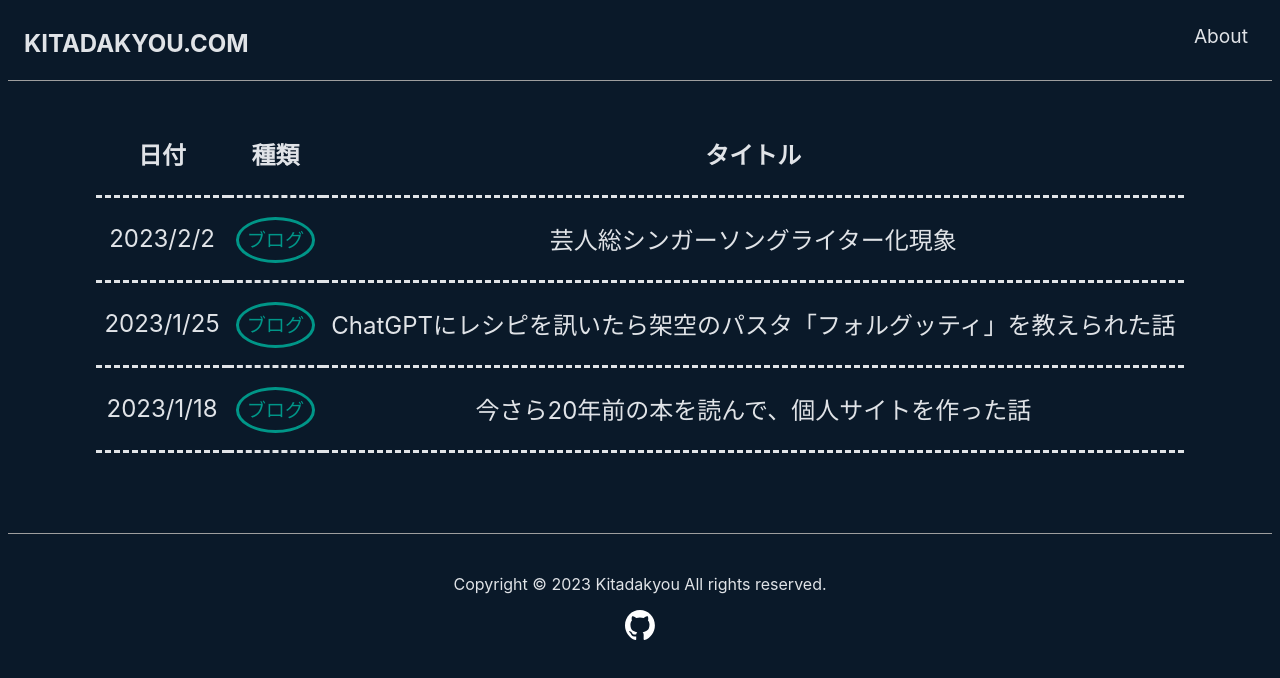
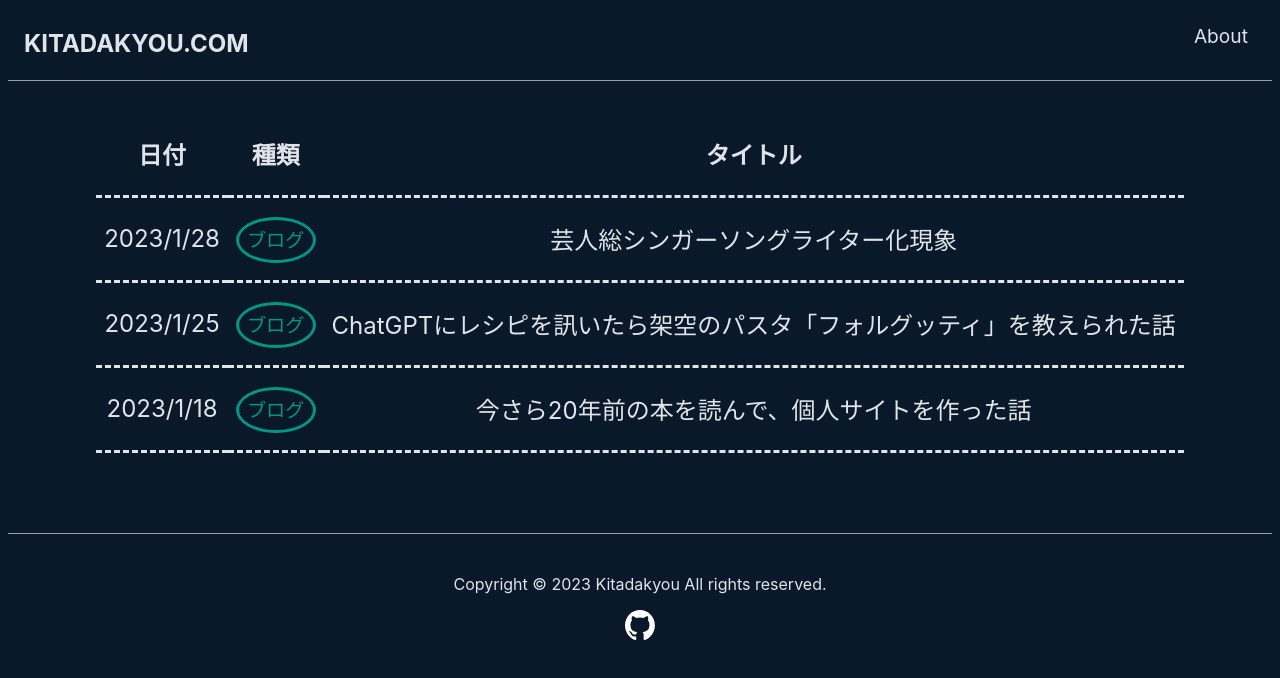
Before and after one commit to kitadakyou/kitadakyou.com, a Next.js app: page / in a window 1280 px wide. Shown: the top 678 px of the page. Built offline with nearby package versions, Linux system fonts and the light colour scheme.

Commit message:
記事の公開日を変更

```diff
--- a/src/libs/contents.ts
+++ b/src/libs/contents.ts
@@ -9,7 +9,7 @@ export const contents: ContentApi[] = [
   {
     path: '/blog/singer-songwriter-comedian',
     title: '芸人総シンガーソングライター化現象',
-    date: new Date('2023-2-2').toLocaleDateString('ja-JP'),
+    date: new Date('2023-1-28').toLocaleDateString('ja-JP'),
     genre: 'blog'
   },
   {
```
Also changed, not shown: 1 other file (tests, documents, lock files or other folders).
